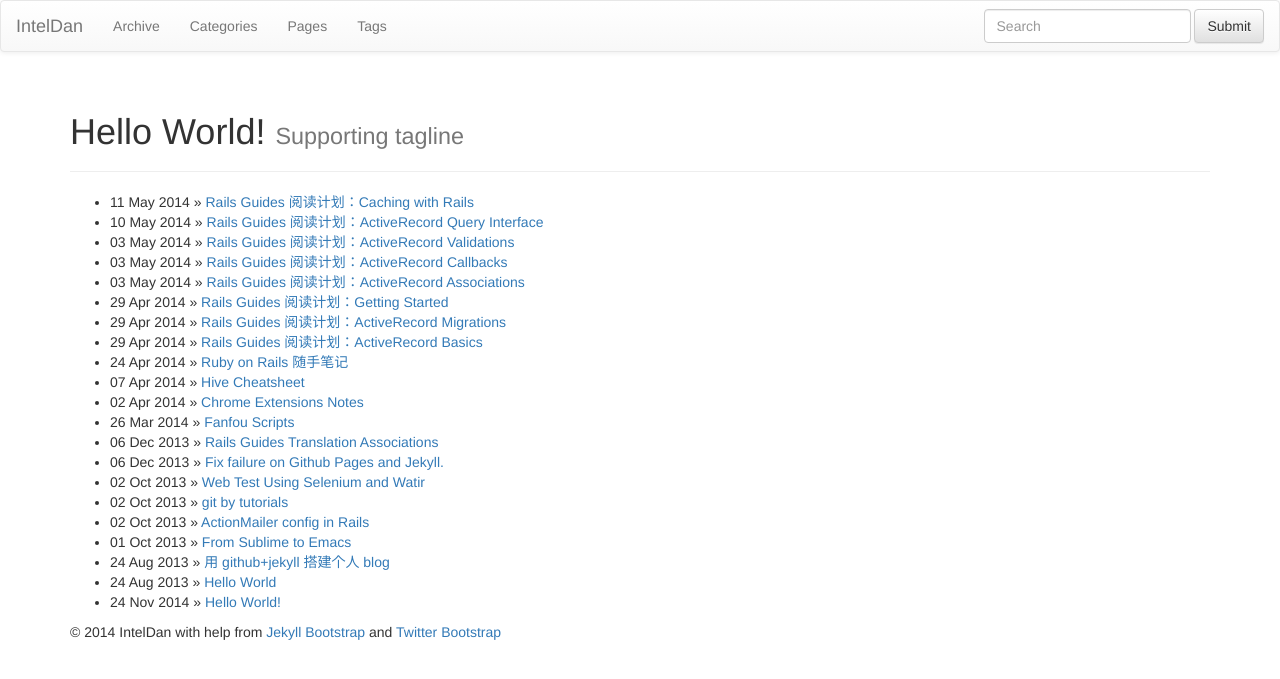
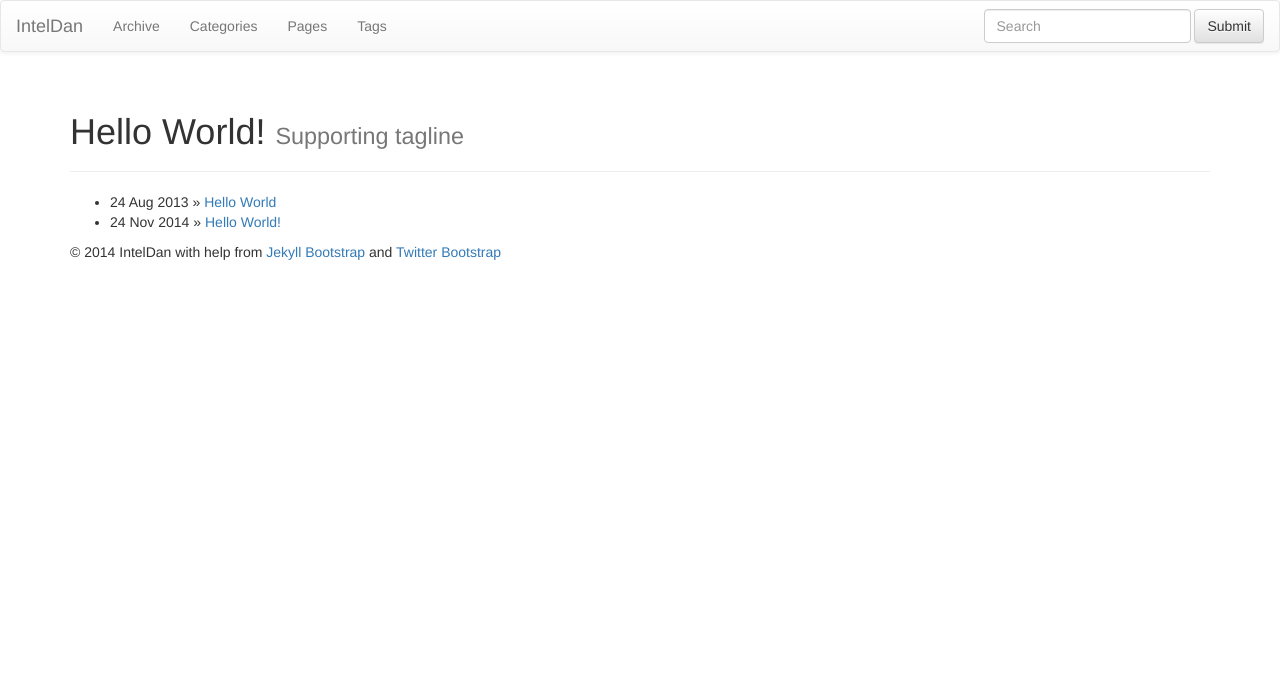
Before and after one commit to IntelDan/inteldan.github.com, a Jekyll site: the page built from index.md, in a window 1280 px wide. Shown: the top 679 px of the page. Built offline with Jekyll 4.4.1, drawn with Linux system fonts in a browser that asks for light colours; nearby versions of some CDN libraries; library files that are not in the unit come from our copies.

Commit message:
use my own index.md

```diff
--- a/index.md
+++ b/index.md
@@ -6,44 +6,6 @@ tagline: Supporting tagline
 
 <ul class="posts">
 
-     <li><span>11 May 2014</span> &raquo; <a href="/note/2014/05/11/rails-guides-caching-with-rails">Rails Guides 阅读计划：Caching with Rails</a></li>
-
-    <li><span>10 May 2014</span> &raquo; <a href="/note/2014/05/10/rails-guides-activerecord-query-interface">Rails Guides 阅读计划：ActiveRecord Query Interface</a></li>
-
-    <li><span>03 May 2014</span> &raquo; <a href="/note/2014/05/03/rails-guides-activerecord-validations">Rails Guides 阅读计划：ActiveRecord Validations</a></li>
-
-    <li><span>03 May 2014</span> &raquo; <a href="/note/2014/05/03/rails-guides-activerecord-callbacks">Rails Guides 阅读计划：ActiveRecord Callbacks</a></li>
-
-    <li><span>03 May 2014</span> &raquo; <a href="/note/2014/05/03/rails-guides-activerecord-associations">Rails Guides 阅读计划：ActiveRecord Associations</a></li>
-
-    <li><span>29 Apr 2014</span> &raquo; <a href="/note/2014/04/29/rails-guides-getting-started">Rails Guides 阅读计划：Getting Started</a></li>
-
-    <li><span>29 Apr 2014</span> &raquo; <a href="/note/2014/04/29/rails-guides-activerecord-migrations">Rails Guides 阅读计划：ActiveRecord Migrations</a></li>
-
-    <li><span>29 Apr 2014</span> &raquo; <a href="/note/2014/04/29/rails-guides-activerecord-basics">Rails Guides 阅读计划：ActiveRecord Basics</a></li>
-
-    <li><span>24 Apr 2014</span> &raquo; <a href="/note/2014/04/24/ruby-on-rails-notes">Ruby on Rails 随手笔记</a></li>
-
-    <li><span>07 Apr 2014</span> &raquo; <a href="/note/2014/04/07/hive-cheatsheet">Hive Cheatsheet</a></li>
-
-    <li><span>02 Apr 2014</span> &raquo; <a href="/note/2014/04/02/chrome-extensions-notes">Chrome Extensions Notes</a></li>
-
-    <li><span>26 Mar 2014</span> &raquo; <a href="/scripts/2014/03/26/fanfou-scripts">Fanfou Scripts</a></li>
-
-    <li><span>06 Dec 2013</span> &raquo; <a href="/translations/2013/12/06/rails-guides-translation-associations">Rails Guides Translation Associations</a></li>
-
-    <li><span>06 Dec 2013</span> &raquo; <a href="/note/2013/12/06/fix-failure-on-github-pages-and-jekyll">Fix failure on Github Pages and Jekyll.</a></li>
-
-    <li><span>02 Oct 2013</span> &raquo; <a href="/tutorials/2013/10/02/web-test-using-selenium-and-watir">Web Test Using Selenium and Watir</a></li>
-
-    <li><span>02 Oct 2013</span> &raquo; <a href="/tutorials/2013/10/02/git-by-tutorials">git by tutorials</a></li>
-
-    <li><span>02 Oct 2013</span> &raquo; <a href="/note/2013/10/02/actionmailer-config-in-rails">ActionMailer config in Rails</a></li>
-
-    <li><span>01 Oct 2013</span> &raquo; <a href="/tutorials/2013/10/01/from-sublime-to-emacs">From Sublime to Emacs</a></li>
-
-    <li><span>24 Aug 2013</span> &raquo; <a href="/tutorials/2013/08/24/use-github-and-jekyll-to-establish-blog">用 github+jekyll 搭建个人 blog</a></li>
-
     <li><span>24 Aug 2013</span> &raquo; <a href="/test/2013/08/24/hello-world">Hello World</a></li>
     <li><span>24 Nov 2014</span> &raquo; <a href="/2014/11/24/hello-world">Hello World!</a></li>
 
```
